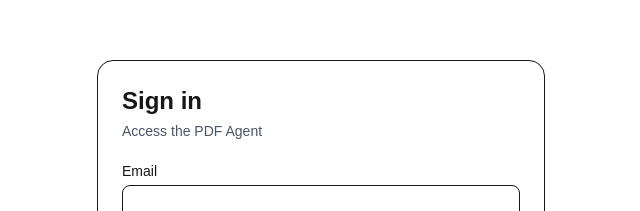
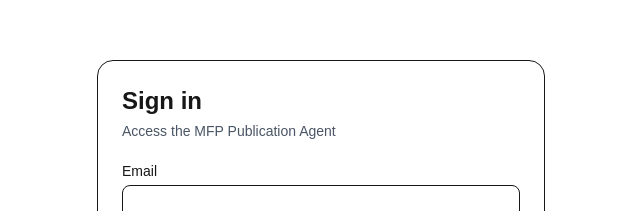
Before and after one commit to jltitus/pdf-agent-app, a Next.js app: page /login in a window 1280 px wide. Shown: the part 155-366 px from the top of the page, without its empty margins (319-959 px from the left). Built offline with nearby package versions, Linux system fonts and the light colour scheme; no server answers.

Commit message:
Add header while preserving layout + metadata

```diff
--- /dev/null
+++ b/app/components/HeaderBar.tsx
@@ -0,0 +1,48 @@
+'use client'
+
+import Link from 'next/link'
+import { usePathname } from 'next/navigation'
+
+export default function HeaderBar() {
+  const pathname = usePathname()
+
+  const linkStyle = (path: string) =>
+    `px-4 py-2 rounded-md ${
+      pathname === path ? 'bg-black text-white' : 'text-gray-700 hover:bg-gray-100'
+    }`
+
+  return (
+    <div className="w-full border-b bg-white px-6 py-4 flex items-center justify-between">
+      {/* Left side */}
+      <div className="flex items-center gap-3">
+        <div className="text-xl font-bold">MFP</div>
+        <div className="text-gray-500 text-sm hidden sm:block">
+          Publication Agent
+        </div>
+      </div>
+
+      {/* Navigation */}
+      <div className="flex items-center gap-2">
+        <Link href="/dashboard" className={linkStyle('/dashboard')}>
+          Dashboard
+        </Link>
+        <Link href="/chat" className={linkStyle('/chat')}>
+          Chat
+        </Link>
+        <Link href="/admin" className={linkStyle('/admin')}>
+          Admin
+        </Link>
+      </div>
+
+      {/* Right side */}
+      <div>
+        <Link
+          href="/login"
+          className="text-sm text-gray-600 hover:underline"
+        >
+          Sign out
+        </Link>
+      </div>
+    </div>
+  )
+}
--- a/app/layout.tsx
+++ b/app/layout.tsx
@@ -1,33 +1,45 @@
-import type { Metadata } from "next";
-import { Geist, Geist_Mono } from "next/font/google";
-import "./globals.css";
+'use client'
+
+import type { Metadata } from "next"
+import { Geist, Geist_Mono } from "next/font/google"
+import { usePathname } from "next/navigation"
+import "./globals.css"
+import HeaderBar from "./components/HeaderBar"
 
 const geistSans = Geist({
   variable: "--font-geist-sans",
   subsets: ["latin"],
-});
+})
 
 const geistMono = Geist_Mono({
   variable: "--font-geist-mono",
   subsets: ["latin"],
-});
+})
 
-export const metadata = {
-  title: 'MFP Publication Agent',
-  description: 'Master Food Preservers Publication Assistant',
+export const metadata: Metadata = {
+  title: "MFP Publication Agent",
+  description: "Master Food Preservers Publication Assistant",
 }
 
 export default function RootLayout({
   children,
-}: Readonly<{
-  children: React.ReactNode;
-}>) {
+}: {
+  children: React.ReactNode
+}) {
+  const pathname = usePathname()
+
+  const hideHeader =
+    pathname === "/login" || pathname === "/request-access"
+
   return (
     <html
       lang="en"
       className={`${geistSans.variable} ${geistMono.variable} h-full antialiased`}
     >
-      <body className="min-h-full flex flex-col">{children}</body>
+      <body className="min-h-full flex flex-col bg-white">
+        {!hideHeader && <HeaderBar />}
+        <main className="flex-1">{children}</main>
+      </body>
     </html>
-  );
+  )
 }
--- a/app/login/page.tsx
+++ b/app/login/page.tsx
@@ -41,7 +41,7 @@ export default function LoginPage() {
         <div>
           <h1 className="text-2xl font-bold">Sign in</h1>
           <p className="text-sm text-gray-600 mt-1">
-            Access the PDF Agent
+            Access the MFP Publication Agent
           </p>
         </div>
 
```
Also changed, not shown: app/icon.png (added).
